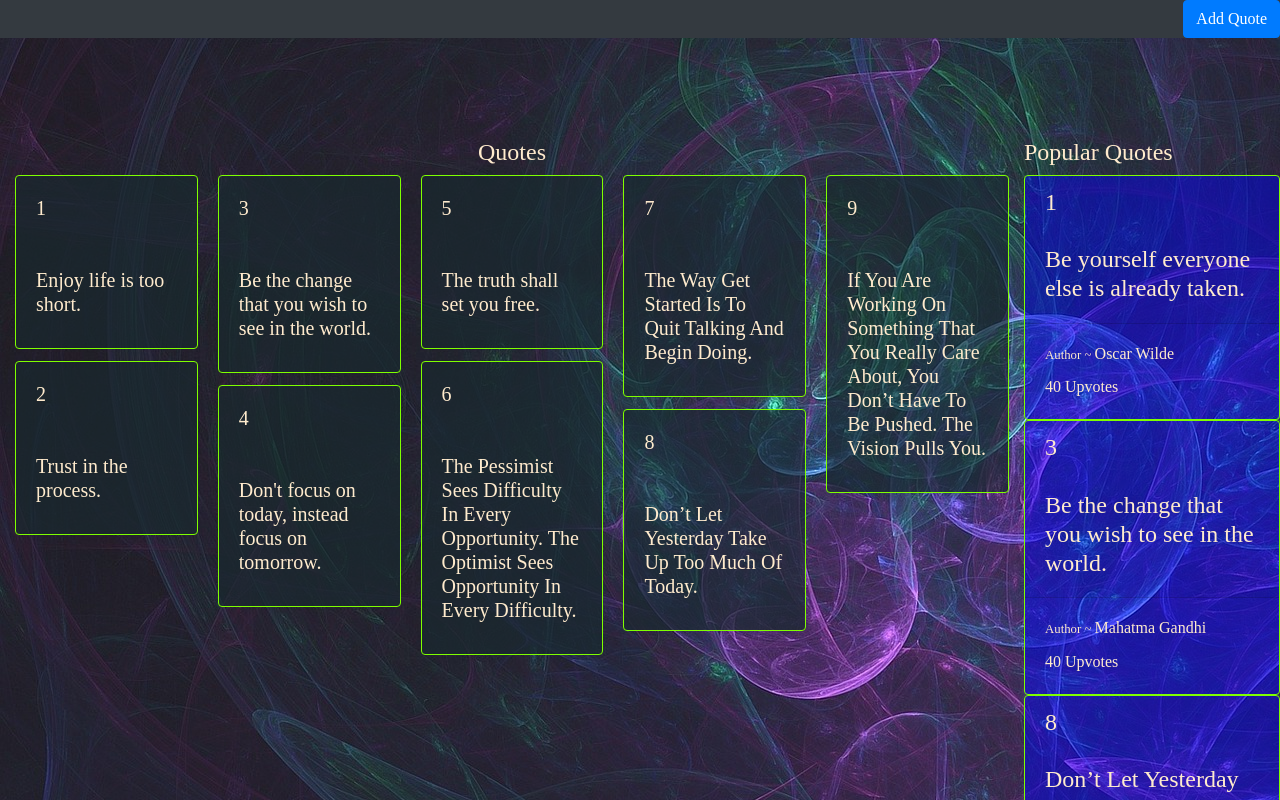
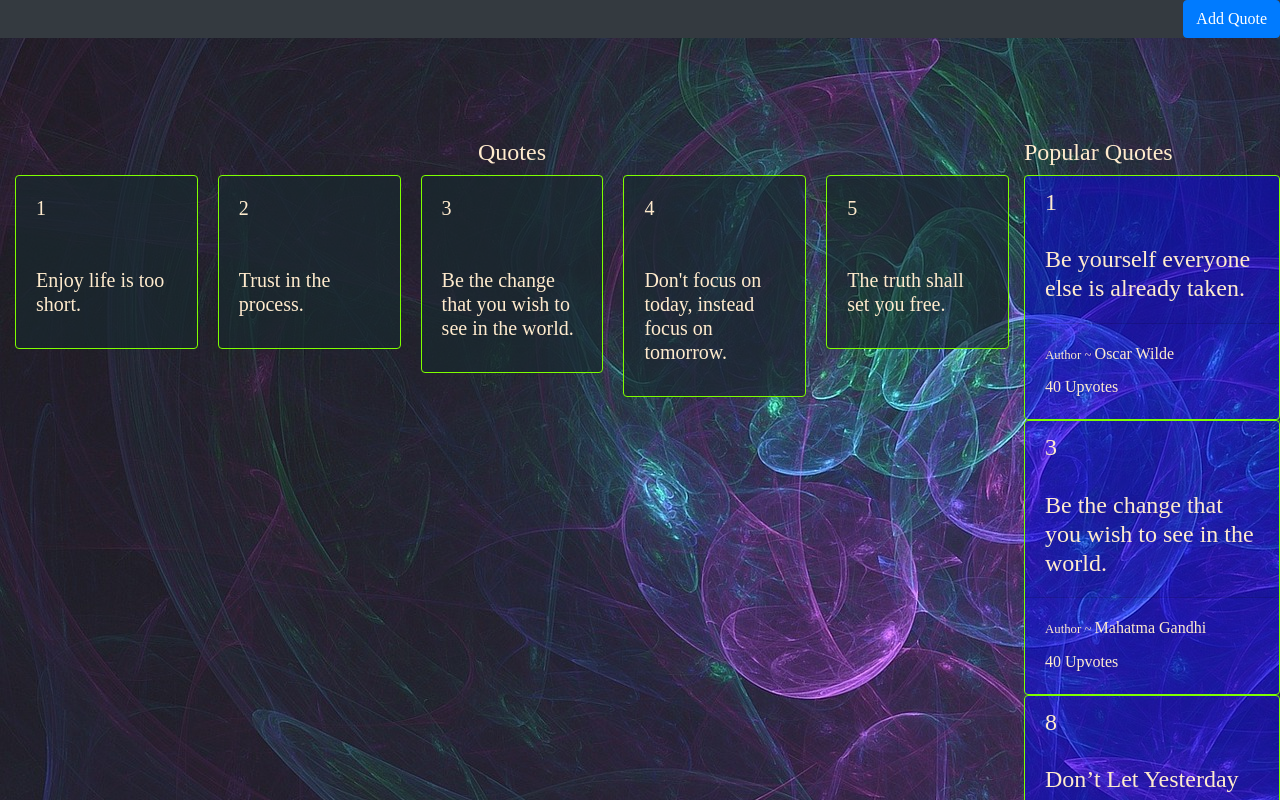
Before and after one commit to Thuotracy/angularquotes, an Angular app: page / in a window 1280 px wide. Shown: the top 800 px of the page. Built offline with nearby package versions, Linux system fonts and the light colour scheme; a web font is replaced by a local one.

Commit message:
added final quote

```diff
--- a/src/app/quote/quote.component.ts
+++ b/src/app/quote/quote.component.ts
@@ -15,10 +15,7 @@ export class QuoteComponent implements OnInit {
     new Quote(3,new Date(2020,1,26),"Peris","Ng'endo Borot","Be the change that you wish to see in the world.",40,10,false),
     new Quote(4,new Date(2018,2,28),"Yvonne","Naomie Atieno","Don't focus on today, instead focus on tomorrow.",20,60,false),
     new Quote(5,new Date(2019,2,28),"Lucy","Polly Mlati","The truth shall set you free.",20,5,false),
-    new Quote(6,new Date(2020,1,28),"Violet","Winston Churchill","The Pessimist Sees Difficulty In Every Opportunity. The Optimist Sees Opportunity In Every Difficulty.",5,5,false),
-    new Quote(7,new Date(2019,10,28),"Margaret","Walt Disney","The Way Get Started Is To Quit Talking And Begin Doing.",10,5,false),
-    new Quote(8,new Date(2019,11,28),"Lillian","Will Rogers","Don’t Let Yesterday Take Up Too Much Of Today.",40,50,false),
-    new Quote(9,new Date(2019,5,28),"Michael","Steve Jobs","If You Are Working On Something That You Really Care About, You Don’t Have To Be Pushed. The Vision Pulls You.",10,50,false),
+
   ];
 
   populars:Quote[]=[
```
